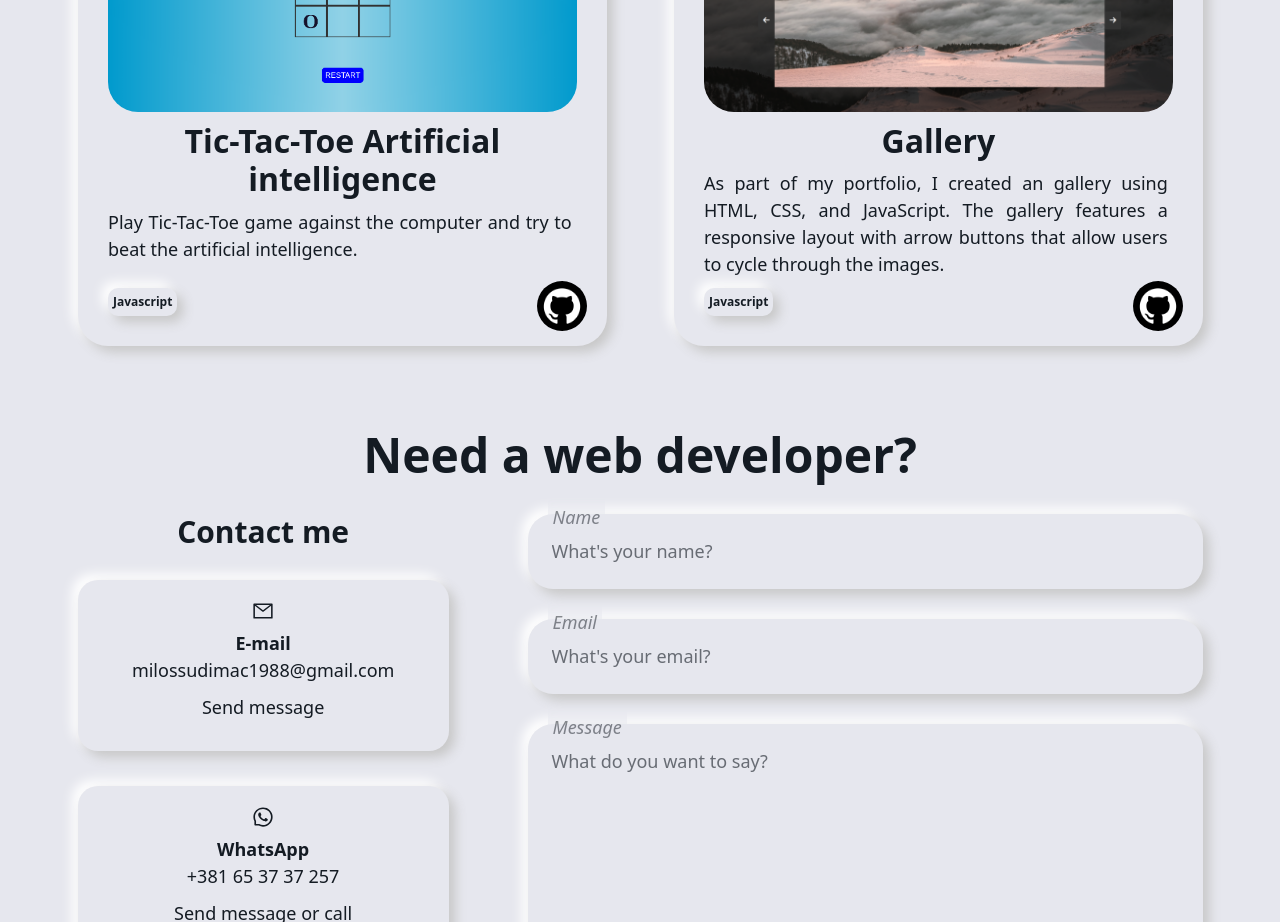
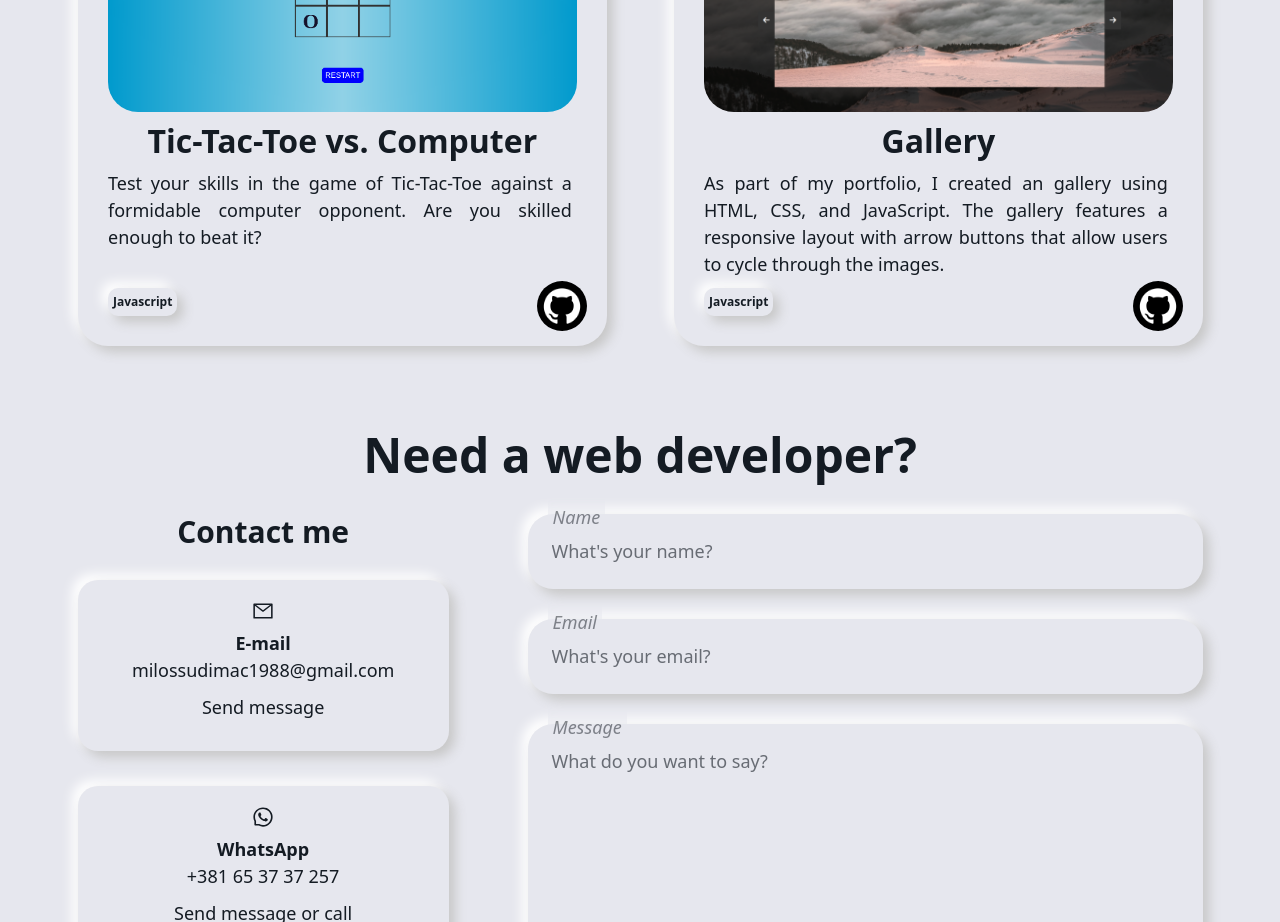
Before and after one commit to MiIos1988/Portfolio-react, a React (Create React App) app: page / in a window 1280 px wide. Shown: the part 4020-4942 px from the top of the page. Built offline with nearby package versions, Linux system fonts and the light colour scheme; no server answers.

Commit message:
Change name in Tic-Tac-Toe vs. Computer

```diff
--- a/package.json
+++ b/package.json
@@ -20,6 +20,7 @@
     "react-toastify": "^9.1.2",
     "react-toggle": "^4.1.3",
     "sass": "^1.62.0",
+    "socket.io-client": "^4.7.2",
     "web-vitals": "^2.1.4"
   },
   "scripts": {
--- a/src/constants/data.js
+++ b/src/constants/data.js
@@ -94,8 +94,8 @@ const data = [
   },
   {
     image: img11,
-    title: "Tic-Tac-Toe Artificial intelligence",
-    desc: "Play Tic-Tac-Toe game against the computer and try to beat the artificial intelligence.",
+    title: "Tic-Tac-Toe vs. Computer",
+    desc: "Test your skills in the game of Tic-Tac-Toe against a formidable computer opponent. Are you skilled enough to beat it?",
     tags: ["Javascript"],
     github: "https://github.com/MiIos1988/Tic-Tac-Toe-artificial-intelligence",
     live: "https://new-tic-tac-toe-chi.vercel.app/",
```
Also changed, not shown: 1 other file (tests, documents, lock files or other folders).
